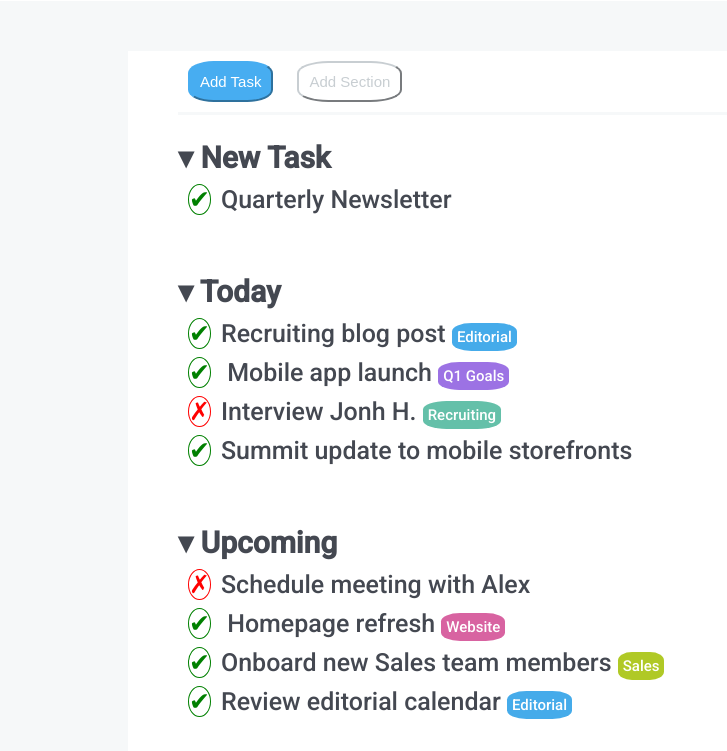
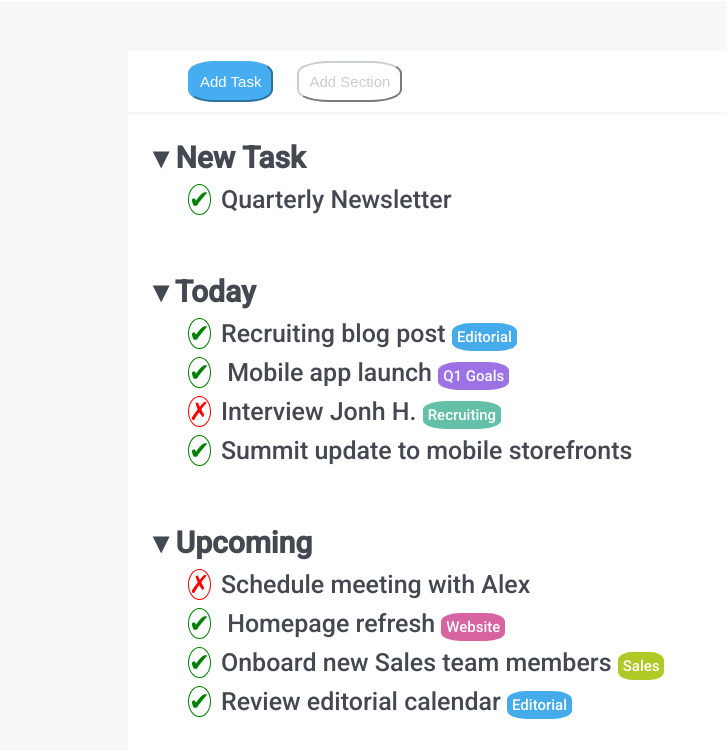
Before and after one commit to MattiaBologna/html-css-toboolist, a plain HTML site: page index.html in a window 1280 px wide. Shown: the part 103-854 px from the top of the page, without its empty margins (0-727 px from the left). Drawn offline with Linux system fonts and the light colour scheme.

Commit message:
Small fixes

```diff
--- a/css/style.css
+++ b/css/style.css
@@ -13,6 +13,7 @@ ul,
 ol,
 menu {
     list-style: none;
+    padding: 0px 25px;
 }
 
 header{
@@ -41,7 +42,7 @@ header{
 
 .navbar{
     border-bottom: 3px solid #F6F8F9;
-    margin: 0 50px;
+    padding: 0 50px;
 }
 
 .nav-button{
@@ -67,7 +68,7 @@ header{
     color: #444851;
     font-weight: bold;
     font-size: 30px;
-    padding: 25px 50px;
+    padding: 25px 0;
     list-style-position: outside;
 }
 
```
